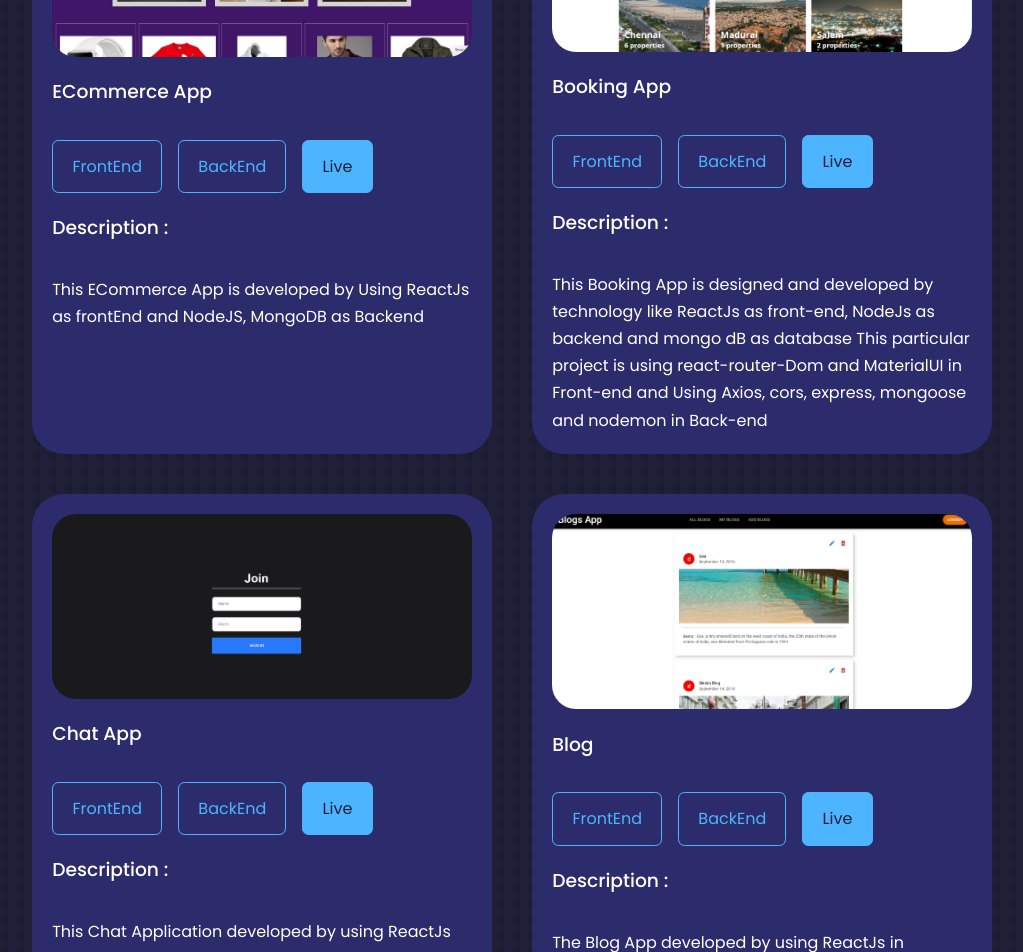
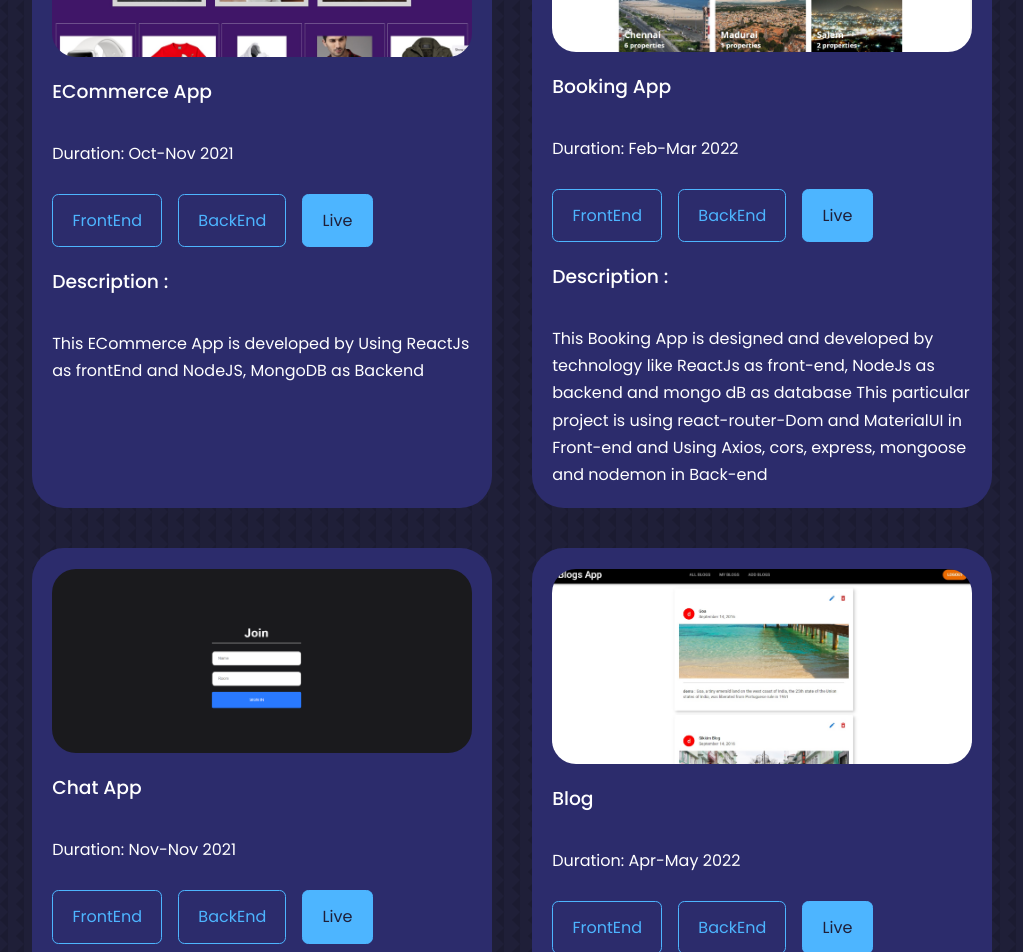
Before and after one commit to rajshankarM/personalportfolio, a React (Create React App) app: page / in a window 1280 px wide. Shown: the part 2560-3512 px from the top of the page, without its empty margins (128-1151 px from the left). Built offline with nearby package versions, Linux system fonts and the light colour scheme.

Commit message:
duration added

```diff
--- a/src/components/project/Project.jsx
+++ b/src/components/project/Project.jsx
@@ -29,6 +29,8 @@ const Project = () => {
             <img src={IMG1} alt="" />
           </div>
           <h3>ECommerce App</h3>
+          <p>Duration: Oct-Nov 2021</p>
+          <br></br>
           <div className="project__item-cta">
             <a
               href="https://github.com/rajshankarM/Ecommerce-Frontend"
@@ -65,6 +67,8 @@ const Project = () => {
             <img src={IMG2} alt="" />
           </div>
           <h3>Booking App</h3>
+          <p>Duration: Feb-Mar 2022</p>
+          <br></br>
           <div className="project__item-cta">
             <a
               href="https://github.com/rajshankarM/Room-Booking-Frontend"
@@ -104,6 +108,8 @@ const Project = () => {
             <img src={IMG3} alt="" />
           </div>
           <h3>Chat App</h3>
+          <p>Duration: Nov-Nov 2021</p>
+          <br></br>
           <div className="project__item-cta">
             <a
               href="https://github.com/rajshankarM/chat-frontend"
@@ -142,6 +148,8 @@ const Project = () => {
             <img src={IMG4} alt="" />
           </div>
           <h3>Blog</h3>
+          <p>Duration: Apr-May 2022</p>
+          <br></br>
           <div className="project__item-cta">
             <a
               href="https://github.com/rajshankarM/blog-frontend"
```
